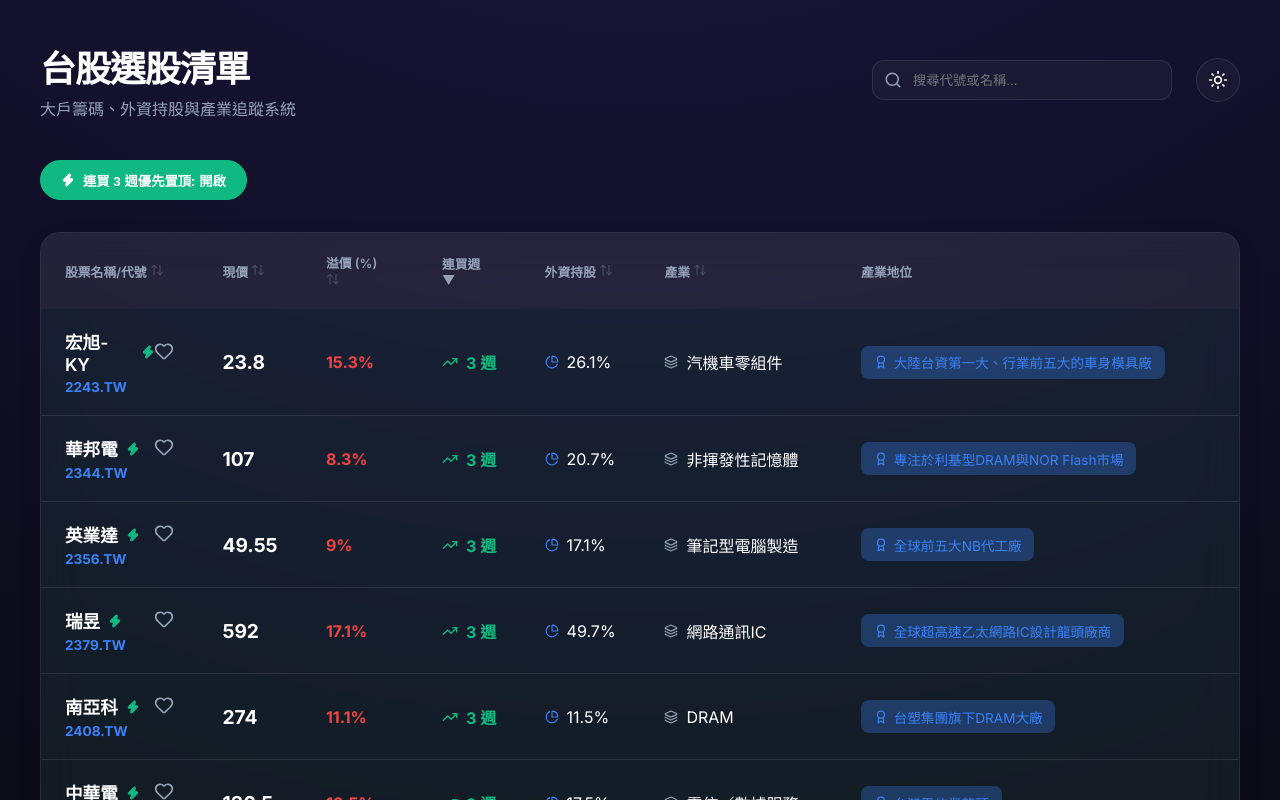
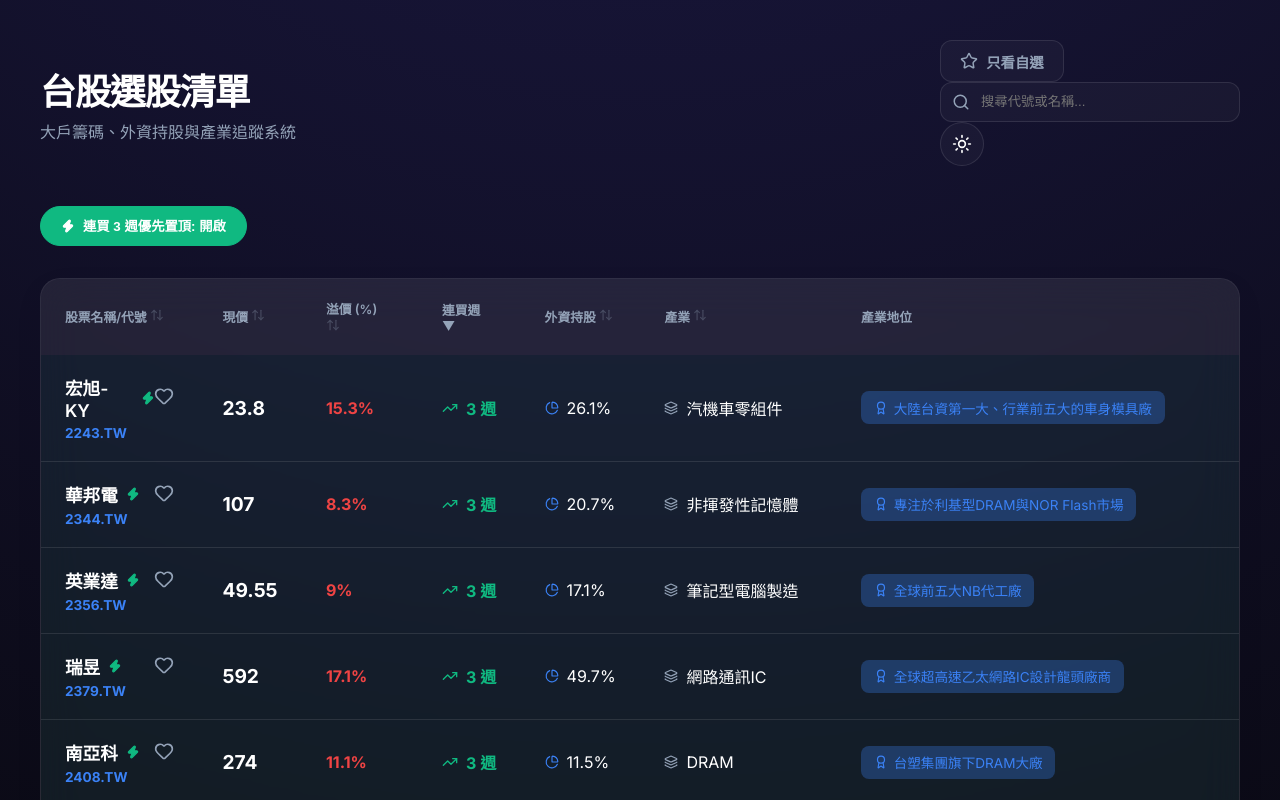
Before and after one commit to philip12010315-creator/xq-dashboard, a React (Vite) app: page / in a window 1280 px wide. Shown: the top 800 px of the page. Built offline with nearby package versions, Linux system fonts and the light colour scheme.

Commit message:
Update stock data

```diff
--- a/src/App.jsx
+++ b/src/App.jsx
@@ -100,6 +100,15 @@
         </div>
 
         <div className="header-actions">
+          {/* 電腦版自選股切換 */}
+          <button
+            className={`nav-btn-desktop ${activeTab === 'favorites' ? 'active' : ''}`}
+            onClick={() => setActiveTab(activeTab === 'home' ? 'favorites' : 'home')}
+          >
+            <Star size={18} fill={activeTab === 'favorites' ? 'currentColor' : 'none'} />
+            {activeTab === 'favorites' ? '顯示全部' : '只看自選'}
+          </button>
+
           <div className="search-container">
             <Search className="search-icon" size={18} />
             <input
--- a/src/index.css
+++ b/src/index.css
@@ -74,10 +74,29 @@
   margin-top: 0.25rem;
 }
 
-.header-actions {
+.nav-btn-desktop {
+  background: var(--card-bg);
+  color: var(--text-secondary);
+  border: 1px solid var(--card-border);
+  padding: 0.6rem 1.2rem;
+  border-radius: 12px;
   display: flex;
-  gap: 1.5rem;
   align-items: center;
+  gap: 8px;
+  font-weight: 600;
+  cursor: pointer;
+  font-size: 0.9rem;
+}
+
+.nav-btn-desktop.active {
+  background: var(--accent-glow);
+  color: var(--accent-color);
+  border-color: var(--accent-color);
+}
+
+.nav-btn-desktop:hover {
+  transform: translateY(-2px);
+  box-shadow: 0 4px 12px rgba(0, 0, 0, 0.1);
 }
 
 .search-container {
```
